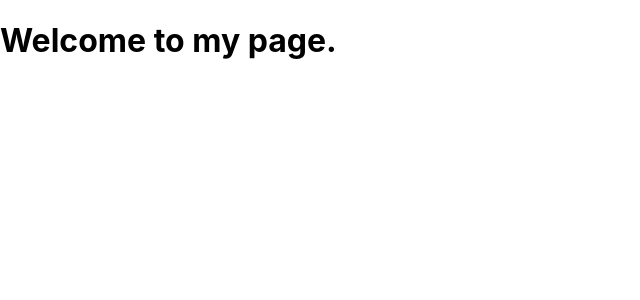
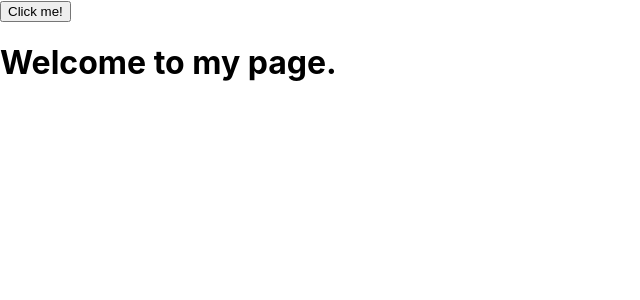
Before and after one commit to JamesMcGraaw/24-april-activities, a React (Create React App) app in the folder lifting-state-up/: page / in a window 1280 px wide. Shown: the top 300 px of the page, without its empty margins (0-640 px from the left). Built offline with nearby package versions, Linux system fonts and the light colour scheme.

Commit message:
Finished lifting state exercise

```diff
--- a/lifting-state-up/src/components/AppPage.js
+++ b/lifting-state-up/src/components/AppPage.js
@@ -1,8 +1,14 @@
 import Page from "./Page";
+import {useState} from "react";
+import page from "./Page";
 
 const AppPage = () => {
+    const [pageActive, setPageActive] = useState(true)
     return (
-        <Page />
+        <>
+        <button onClick={() => setPageActive(!pageActive)}>Click me!</button>
+        {pageActive ? <Page /> : '404 not found'}
+        </>
     )
 }
 
```
